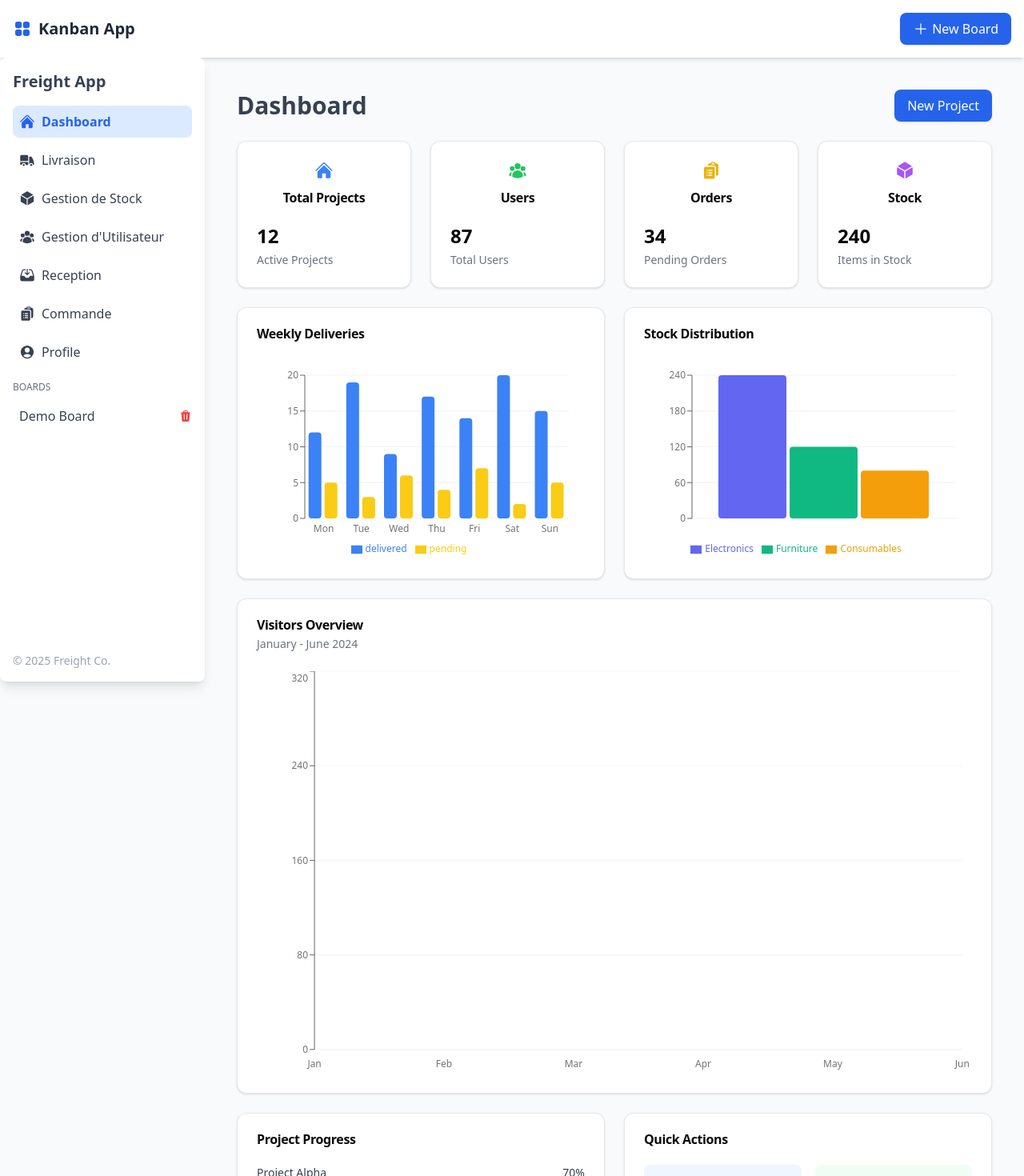
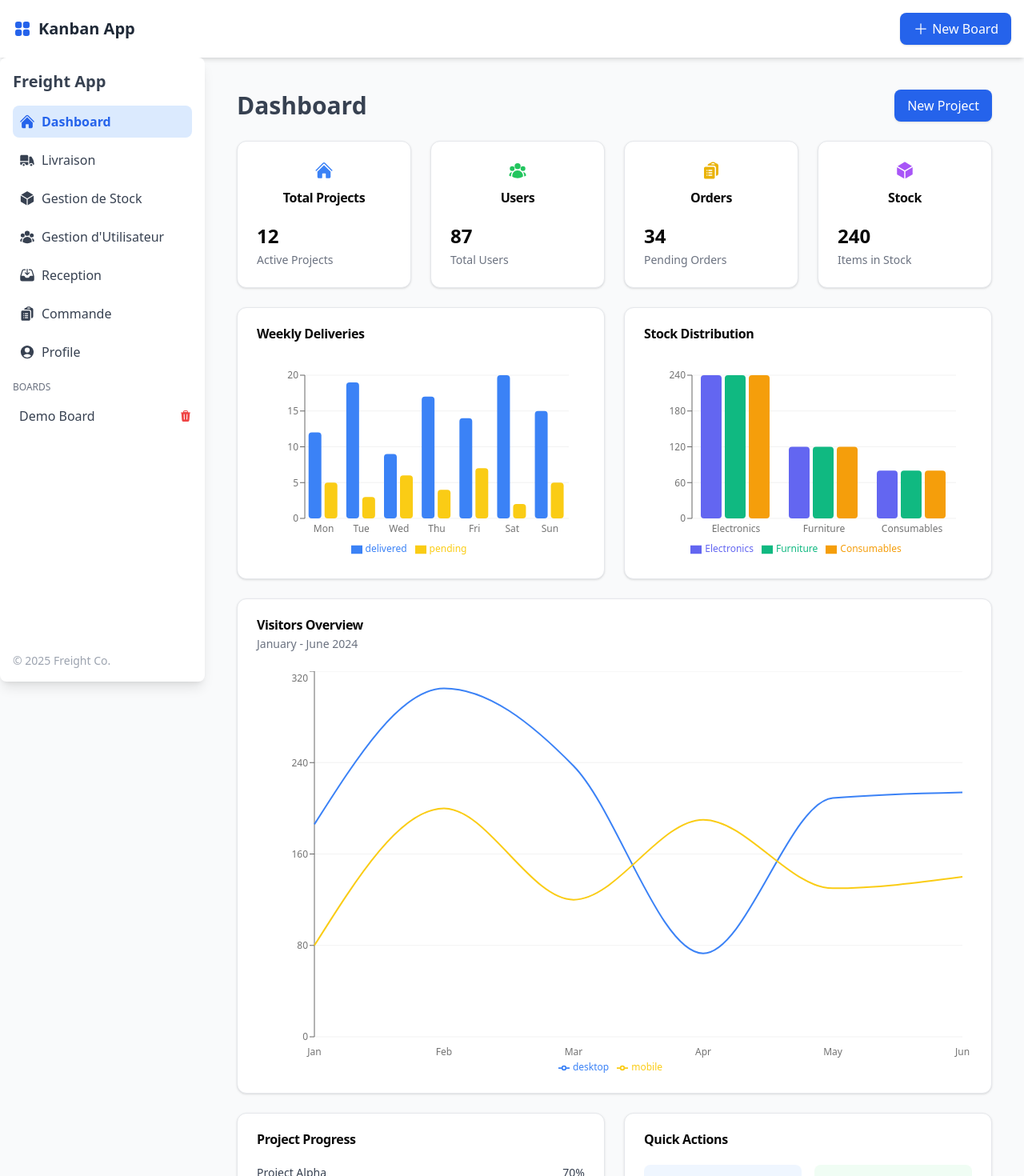
Before and after one commit to PreehanshProjects/Kanban-Project, a React (Vite) app: page / in a window 1280 px wide. Shown: the top 1470 px of the page at 80% size. Built offline with nearby package versions, Linux system fonts and the light colour scheme.

Commit message:
improved dashboard

```diff
--- a/src/pages/DashboardPage.tsx
+++ b/src/pages/DashboardPage.tsx
@@ -31,6 +31,7 @@ import {
   YAxis,
   Tooltip,
   Legend,
+  ResponsiveContainer,
 } from "recharts";
 
 export default function DashboardPage() {
@@ -48,9 +49,13 @@ export default function DashboardPage() {
     { day: "Sun", delivered: 15, pending: 5 },
   ];
 
-  const stockData = [{ Electronics: 240, Furniture: 120, Consumables: 80 }];
+  const stockData = [
+    { category: "Electronics", value: 240 },
+    { category: "Furniture", value: 120 },
+    { category: "Consumables", value: 80 },
+  ];
 
-  const deliveryConfig = {
+  const deliveryConfig: ChartConfig = {
     delivered: { label: "Delivered", color: "#3b82f6" },
     pending: { label: "Pending", color: "#facc15" },
   };
@@ -72,8 +77,8 @@ export default function DashboardPage() {
   ];
 
   const visitorsConfig: ChartConfig = {
-    desktop: { label: "Desktop", color: "var(--chart-1)" },
-    mobile: { label: "Mobile", color: "var(--chart-2)" },
+    desktop: { label: "Desktop", color: "#3b82f6" },
+    mobile: { label: "Mobile", color: "#facc15" },
   };
 
   return (
@@ -146,6 +151,7 @@ export default function DashboardPage() {
                 config={deliveryConfig}
                 className="min-h-[250px] w-full"
               >
+                <ResponsiveContainer width="100%" height={250}>
                   <BarChart
                     data={deliveryData}
                     margin={{ top: 20, right: 20, bottom: 5, left: 0 }}
@@ -155,9 +161,18 @@ export default function DashboardPage() {
                     <YAxis />
                     <Tooltip content={<ChartTooltipContent labelKey="day" />} />
                     <Legend />
-                  <Bar dataKey="delivered" fill="#3b82f6" radius={4} />
-                  <Bar dataKey="pending" fill="#facc15" radius={4} />
+                    <Bar
+                      dataKey="delivered"
+                      fill={deliveryConfig.delivered.color}
+                      radius={4}
+                    />
+                    <Bar
+                      dataKey="pending"
+                      fill={deliveryConfig.pending.color}
+                      radius={4}
+                    />
                   </BarChart>
+                </ResponsiveContainer>
               </ChartContainer>
             </CardContent>
           </Card>
@@ -172,26 +187,38 @@ export default function DashboardPage() {
                 config={stockConfig}
                 className="min-h-[250px] w-full"
               >
+                <ResponsiveContainer width="100%" height={250}>
                   <BarChart
                     data={stockData}
                     margin={{ top: 20, right: 20, bottom: 5, left: 0 }}
                   >
                     <CartesianGrid vertical={false} />
-                  <XAxis dataKey="category" tickLine={false} axisLine={false} />
+                    <XAxis
+                      dataKey="category"
+                      tickLine={false}
+                      axisLine={false}
+                    />
                     <YAxis />
                     <Tooltip content={<ChartTooltipContent />} />
                     <Legend />
-                  <Bar dataKey="Electronics" fill="#6366f1" radius={4} />
-                  <Bar dataKey="Furniture" fill="#10b981" radius={4} />
-                  <Bar dataKey="Consumables" fill="#f59e0b" radius={4} />
+                    {stockData.map((item) => (
+                      <Bar
+                        key={item.category}
+                        dataKey="value"
+                        name={item.category}
+                        fill={stockConfig[item.category].color}
+                        radius={4}
+                      />
+                    ))}
                   </BarChart>
+                </ResponsiveContainer>
               </ChartContainer>
             </CardContent>
           </Card>
         </div>
 
         {/* Line Chart */}
-        <div className="grid grid-cols-1 lg:grid-cols-1 gap-6 mb-6">
+        <div className="grid grid-cols-1 gap-6 mb-6">
           <Card className="border border-gray-200">
             <CardHeader>
               <CardTitle>Visitors Overview</CardTitle>
@@ -202,7 +229,11 @@ export default function DashboardPage() {
                 config={visitorsConfig}
                 className="min-h-[250px] w-full"
               >
-                <LineChart data={visitorsData} margin={{ left: 12, right: 12 }}>
+                <ResponsiveContainer width="100%" height={250}>
+                  <LineChart
+                    data={visitorsData}
+                    margin={{ left: 12, right: 12 }}
+                  >
                     <CartesianGrid vertical={false} />
                     <XAxis
                       dataKey="month"
@@ -213,21 +244,23 @@ export default function DashboardPage() {
                     />
                     <YAxis />
                     <Tooltip content={<ChartTooltipContent />} />
+                    <Legend />
                     <Line
                       dataKey="desktop"
                       type="monotone"
-                    stroke="var(--chart-1)"
+                      stroke={visitorsConfig.desktop.color}
                       strokeWidth={2}
                       dot={false}
                     />
                     <Line
                       dataKey="mobile"
                       type="monotone"
-                    stroke="var(--chart-2)"
+                      stroke={visitorsConfig.mobile.color}
                       strokeWidth={2}
                       dot={false}
                     />
                   </LineChart>
+                </ResponsiveContainer>
               </ChartContainer>
             </CardContent>
           </Card>
```
Lines whose indentation alone changed are shown as unchanged.
